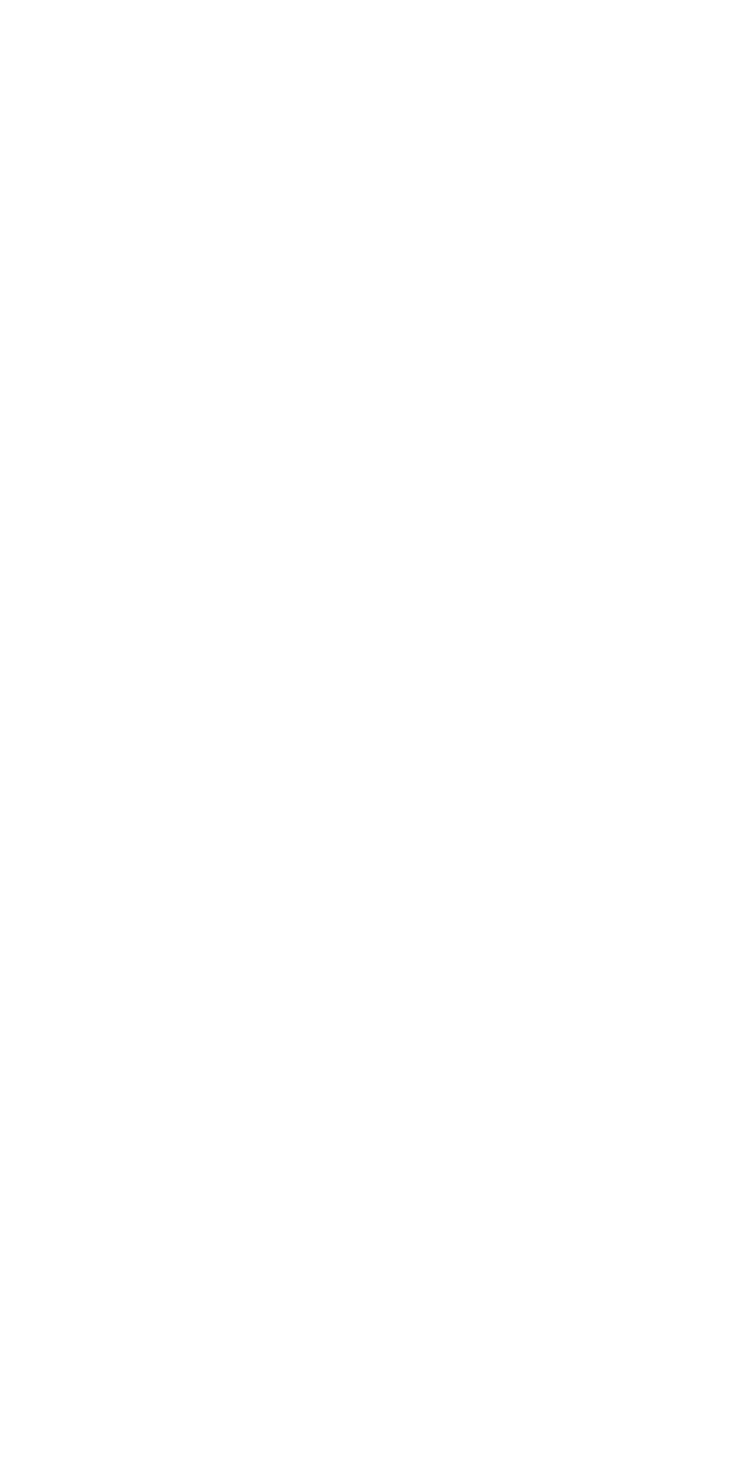
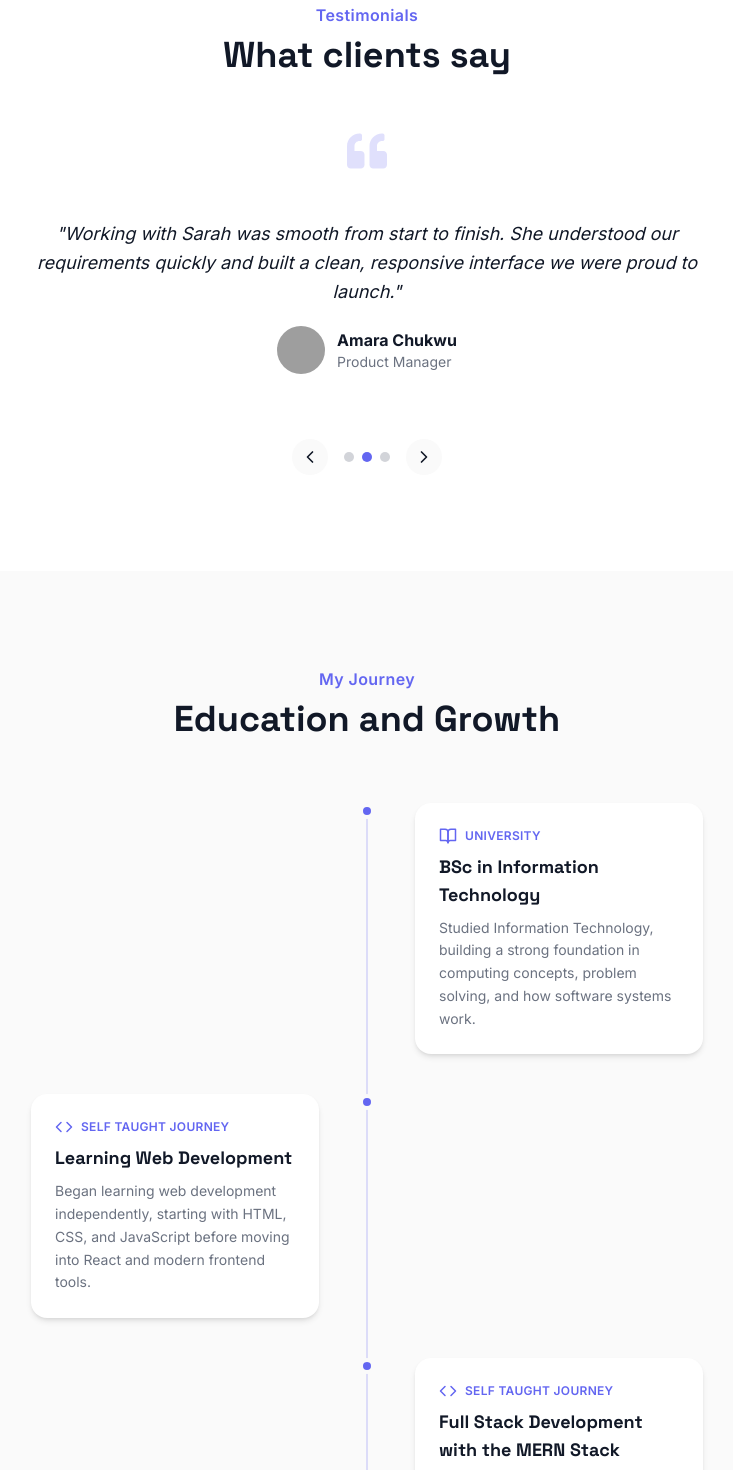
Before and after one commit to Ozoigbo-Sarah/portfolio-website, a React (Vite) app: page / in a window 1280 px wide. Shown: the part 4480-5950 px from the top of the page, without its empty margins (273-1006 px from the left). Before the commit the page ends 4387 px from the top, so only its background shows below. Built offline with nearby package versions, Linux system fonts and the light colour scheme; grey boxes are pictures that could not be loaded.

Commit message:
Add Timeline section showing education and self-taught journey

```diff
--- a/src/App.jsx
+++ b/src/App.jsx
@@ -4,6 +4,8 @@ import AboutSection from './sections/AboutSection'
 import SkillsSection from './sections/SkillsSection'
 import ServicesSection from './sections/ServicesSection'
 import ProjectsSection from './sections/ProjectsSection'
+import TestimonialsSection from './sections/TestimonialsSection'
+import TimelineSection from './sections/TimelineSection'
 
 function App() {
   return (
@@ -14,6 +16,8 @@ function App() {
       <SkillsSection />
       <ServicesSection />
       <ProjectsSection />
+      <TestimonialsSection />
+      <TimelineSection />
     </div>
   )
 }
--- /dev/null
+++ b/src/data/testimonials.js
@@ -0,0 +1,26 @@
+export const testimonials = [
+  {
+    id: 1,
+    name: 'James Okafor',
+    role: 'Startup Founder',
+    avatar: 'https://api.dicebear.com/9.x/notionists/svg?seed=James',
+    quote:
+      'Sarah delivered our web app ahead of schedule and communicated clearly throughout the whole process. The final product exceeded what we expected.',
+  },
+  {
+    id: 2,
+    name: 'Amara Chukwu',
+    role: 'Product Manager',
+    avatar: 'https://api.dicebear.com/9.x/notionists/svg?seed=Amara',
+    quote:
+      'Working with Sarah was smooth from start to finish. She understood our requirements quickly and built a clean, responsive interface we were proud to launch.',
+  },
+  {
+    id: 3,
+    name: 'Daniel Osei',
+    role: 'Small Business Owner',
+    avatar: 'https://api.dicebear.com/9.x/notionists/svg?seed=Daniel',
+    quote:
+      'I needed a website that actually worked well on mobile, and Sarah nailed it. She was patient with my feedback and made changes fast.',
+  },
+]
--- /dev/null
+++ b/src/data/timeline.js
@@ -0,0 +1,34 @@
+export const timelineData = [
+  {
+    id: 1,
+    year: 'University',
+    title: 'BSc in Information Technology',
+    description:
+      'Studied Information Technology, building a strong foundation in computing concepts, problem solving, and how software systems work.',
+    type: 'education',
+  },
+  {
+    id: 2,
+    year: 'Self Taught Journey',
+    title: 'Learning Web Development',
+    description:
+      'Began learning web development independently, starting with HTML, CSS, and JavaScript before moving into React and modern frontend tools.',
+    type: 'learning',
+  },
+  {
+    id: 3,
+    year: 'Self Taught Journey',
+    title: 'Full Stack Development with the MERN Stack',
+    description:
+      'Expanded into backend development with Node.js, Express, and MongoDB, learning to build complete full stack applications from database to interface.',
+    type: 'learning',
+  },
+  {
+    id: 4,
+    year: 'Ongoing',
+    title: 'Exploring AI and Machine Learning',
+    description:
+      'Currently deepening skills in Python, data analysis with pandas and scikit-learn, and practical AI integration using tools like the OpenAI API.',
+    type: 'learning',
+  },
+]
--- /dev/null
+++ b/src/sections/TestimonialsSection.jsx
@@ -0,0 +1,111 @@
+import { useState, useEffect } from 'react'
+import { AnimatePresence, motion } from 'framer-motion'
+import { FiChevronLeft, FiChevronRight } from 'react-icons/fi'
+import { FaQuoteLeft } from 'react-icons/fa'
+import Section from '../components/Section'
+import { testimonials } from '../data/testimonials'
+
+const fadeUp = {
+  hidden: { opacity: 0, y: 30 },
+  visible: (delay = 0) => ({
+    opacity: 1,
+    y: 0,
+    transition: { duration: 0.6, delay, ease: 'easeOut' },
+  }),
+}
+
+function TestimonialsSection() {
+  const [current, setCurrent] = useState(0)
+
+  useEffect(() => {
+    const interval = setInterval(() => {
+      setCurrent((prev) => (prev + 1) % testimonials.length)
+    }, 5000)
+    return () => clearInterval(interval)
+  }, [])
+
+  const goToPrev = () => {
+    setCurrent((prev) => (prev - 1 + testimonials.length) % testimonials.length)
+  }
+
+  const goToNext = () => {
+    setCurrent((prev) => (prev + 1) % testimonials.length)
+  }
+
+  const testimonial = testimonials[current]
+
+  return (
+    <Section id="testimonials" className="bg-surface-light dark:bg-surface-dark">
+      <motion.div
+        initial="hidden"
+        whileInView="visible"
+        viewport={{ once: true, amount: 0.3 }}
+        variants={fadeUp}
+        custom={0}
+        className="text-center mb-14"
+      >
+        <p className="text-primary dark:text-primary-dark font-semibold tracking-wide mb-2">
+          Testimonials
+        </p>
+        <h2 className="text-3xl md:text-4xl font-bold">
+          What clients say
+        </h2>
+      </motion.div>
+
+      <div className="relative max-w-2xl mx-auto">
+        <FaQuoteLeft className="text-primary/20 dark:text-primary-dark/20 mx-auto mb-4" size={40} />
+
+        <div className="relative min-h-[220px] flex items-center justify-center">
+          <AnimatePresence mode="wait">
+            <motion.div
+              key={testimonial.id}
+              initial={{ opacity: 0, x: 40 }}
+              animate={{ opacity: 1, x: 0 }}
+              exit={{ opacity: 0, x: -40 }}
+              transition={{ duration: 0.4, ease: 'easeOut' }}
+              className="text-center flex flex-col items-center gap-5"
+            >
+              <p className="text-lg text-text-light dark:text-text-dark leading-relaxed italic">
+                "{testimonial.quote}"
+              </p>
+              <div className="flex items-center gap-3">
+                <img src={testimonial.avatar} alt={testimonial.name} className="w-12 h-12 rounded-full bg-bg-light dark:bg-bg-dark" />
+                <div className="text-left">
+                  <p className="font-bold">{testimonial.name}</p>
+                  <p className="text-sm text-muted-light dark:text-muted-dark">{testimonial.role}</p>
+                </div>
+              </div>
+            </motion.div>
+          </AnimatePresence>
+        </div>
+
+        <div className="flex items-center justify-center gap-4 mt-8">
+          <button onClick={goToPrev} aria-label="Previous testimonial" className="p-2 rounded-full bg-bg-light dark:bg-bg-dark text-text-light dark:text-text-dark hover:bg-primary/10 transition-colors">
+            <FiChevronLeft size={20} />
+          </button>
+
+          <div className="flex gap-2">
+            {testimonials.map((t, index) => (
+              <button
+                key={t.id}
+                onClick={() => setCurrent(index)}
+                aria-label={`Go to testimonial ${index + 1}`}
+                className={`w-2.5 h-2.5 rounded-full transition-colors ${
+                  index === current
+                    ? 'bg-primary dark:bg-primary-dark'
+                    : 'bg-muted-light/30 dark:bg-muted-dark/30'
+                }`}
+              />
+            ))}
+          </div>
+
+          <button onClick={goToNext} aria-label="Next testimonial" className="p-2 rounded-full bg-bg-light dark:bg-bg-dark text-text-light dark:text-text-dark hover:bg-primary/10 transition-colors">
+            <FiChevronRight size={20} />
+          </button>
+        </div>
+      </div>
+    </Section>
+  )
+}
+
+export default TestimonialsSection
--- /dev/null
+++ b/src/sections/TimelineSection.jsx
@@ -0,0 +1,76 @@
+import { motion } from 'framer-motion'
+import { FiBookOpen, FiCode } from 'react-icons/fi'
+import Section from '../components/Section'
+import { timelineData } from '../data/timeline'
+
+const fadeUp = {
+  hidden: { opacity: 0, y: 30 },
+  visible: (delay = 0) => ({
+    opacity: 1,
+    y: 0,
+    transition: { duration: 0.6, delay, ease: 'easeOut' },
+  }),
+}
+
+function TimelineSection() {
+  return (
+    <Section id="journey">
+      <motion.div
+        initial="hidden"
+        whileInView="visible"
+        viewport={{ once: true, amount: 0.3 }}
+        variants={fadeUp}
+        custom={0}
+        className="text-center mb-16"
+      >
+        <p className="text-primary dark:text-primary-dark font-semibold tracking-wide mb-2">
+          My Journey
+        </p>
+        <h2 className="text-3xl md:text-4xl font-bold">
+          Education and Growth
+        </h2>
+      </motion.div>
+
+      <div className="relative max-w-2xl mx-auto">
+        <div className="absolute left-6 md:left-1/2 top-0 bottom-0 w-0.5 bg-primary/20 dark:bg-primary-dark/20 md:-translate-x-1/2" />
+
+        <div className="flex flex-col gap-10">
+          {timelineData.map((item, index) => (
+            <motion.div
+              key={item.id}
+              initial="hidden"
+              whileInView="visible"
+              viewport={{ once: true, amount: 0.3 }}
+              variants={fadeUp}
+              custom={index * 0.15}
+              className={`relative flex items-start gap-6 md:gap-0 ${
+                index % 2 === 0 ? 'md:flex-row' : 'md:flex-row-reverse'
+              }`}
+            >
+              <div className="absolute left-6 md:left-1/2 md:-translate-x-1/2 w-4 h-4 rounded-full bg-primary dark:bg-primary-dark border-4 border-bg-light dark:border-bg-dark z-10" />
+
+              <div className={`hidden md:block md:w-1/2 ${index % 2 === 0 ? 'md:pr-12' : 'md:pl-12'}`} />
+
+              <div className={`pl-16 md:pl-0 md:w-1/2 ${index % 2 === 0 ? 'md:pl-12' : 'md:pr-12'}`}>
+                <div className="p-6 rounded-2xl bg-surface-light dark:bg-surface-dark shadow-md hover:shadow-xl transition-shadow">
+                  <div className="flex items-center gap-2 text-primary dark:text-primary-dark mb-2">
+                    {item.type === 'education' ? <FiBookOpen size={18} /> : <FiCode size={18} />}
+                    <span className="text-xs font-semibold uppercase tracking-wide">
+                      {item.year}
+                    </span>
+                  </div>
+                  <h3 className="text-lg font-bold mb-2">{item.title}</h3>
+                  <p className="text-sm text-muted-light dark:text-muted-dark leading-relaxed">
+                    {item.description}
+                  </p>
+                </div>
+              </div>
+            </motion.div>
+          ))}
+        </div>
+      </div>
+    </Section>
+  )
+}
+
+export default TimelineSection
```
